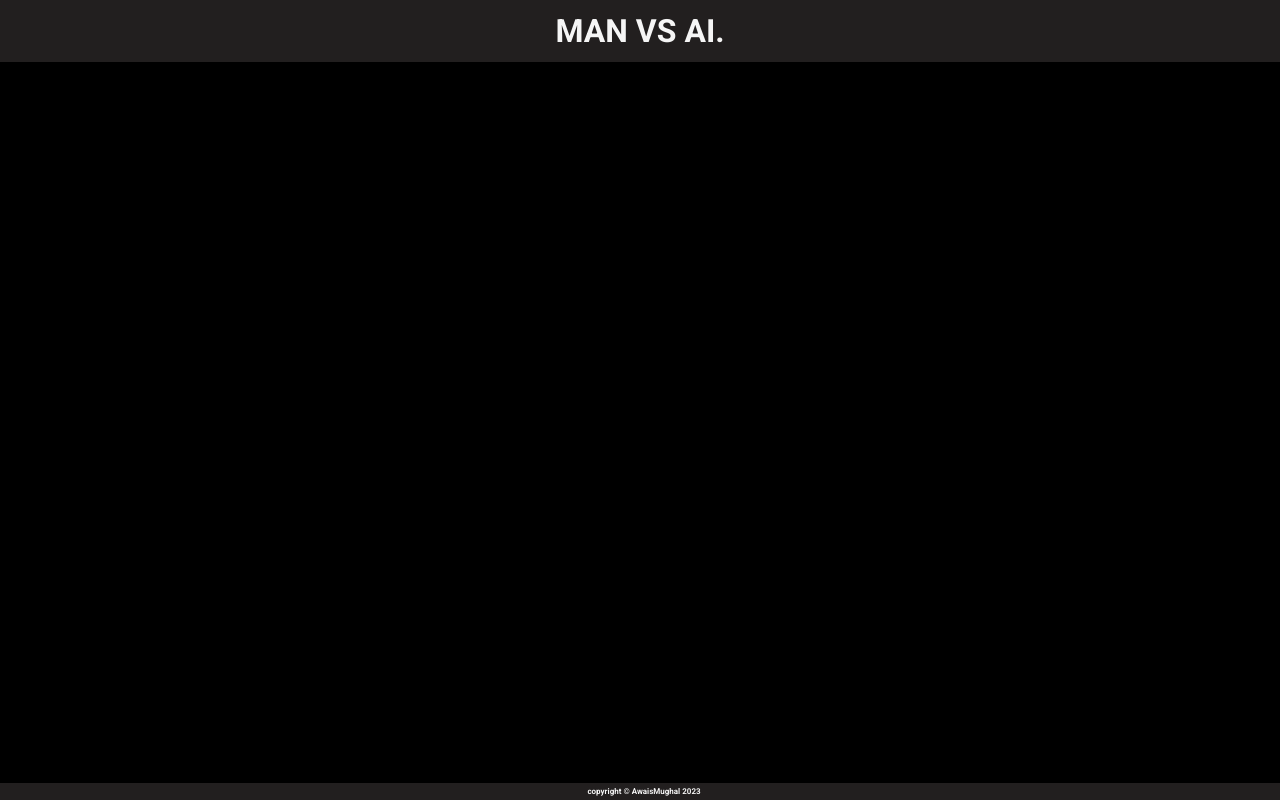
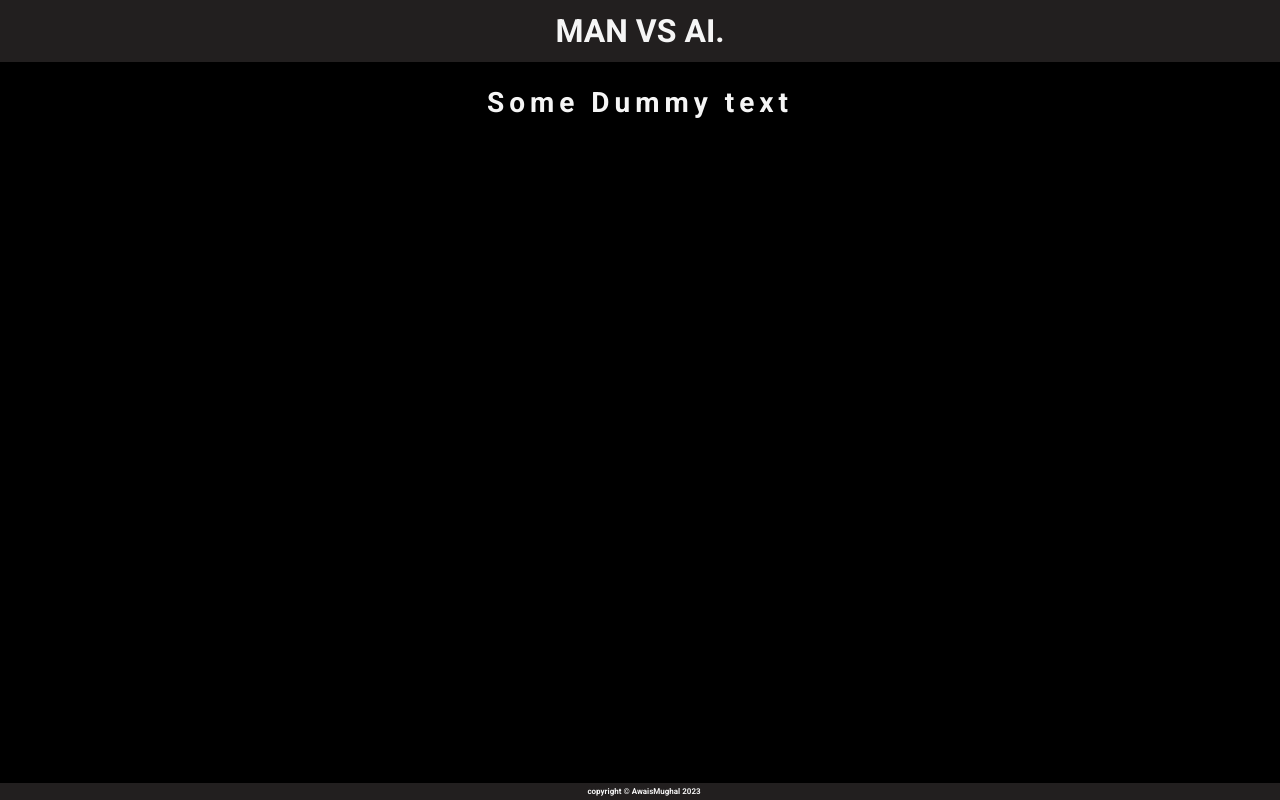
Before and after one commit to AwaisMughal98/Rock-Paper-Scissor, a plain HTML site: page index.html in a window 1280 px wide. Drawn offline with Linux system fonts and the light colour scheme.

Commit message:
Minor change in property of pseudo code. A dummy text is add to text-anime in index.html Styling is done with text-anime in style.css

```diff
--- a/index.html
+++ b/index.html
@@ -14,7 +14,7 @@
     <main>
         <div class="main-container">
             <div class="upper-section">
-                <p class="text-anime"></p>
+                <p class="text-anime">Some Dummy text</p>
             </div>
         </div>
     </main>
--- a/style.css
+++ b/style.css
@@ -31,3 +31,12 @@ footer {
     bottom: 0;
     min-width: 100vw;
 }
+
+/* Styling for text anime. */
+.text-anime {
+    text-align: center;
+    font-size: 28px;
+    font-weight: 700;
+    margin: 24px;
+    letter-spacing: 5px;
+}
```
Also changed, not shown: about.txt.
